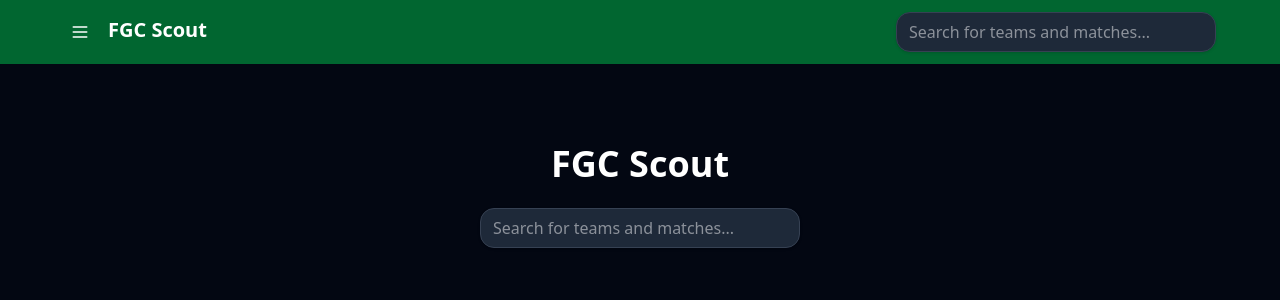
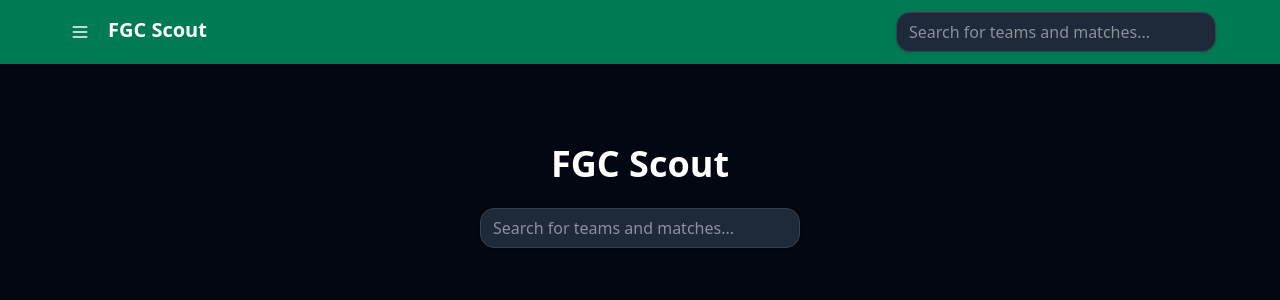
Before and after one commit to SpiceGears/fgcscout, a Next.js app in the folder fgcscout/: page / in a window 1280 px wide. Shown: the top 300 px of the page. Built offline with nearby package versions, Linux system fonts and the light colour scheme.

Commit message:
color fix

```diff
--- a/fgcscout/src/components/layout/Topbar.tsx
+++ b/fgcscout/src/components/layout/Topbar.tsx
@@ -11,7 +11,7 @@ export default function Topbar() {
   };
 
   return (
-    <div className="fixed inset-x-0 w-full px-6 py-4 top-0 h-16 bg-green-800 z-50">
+    <div className="fixed inset-x-0 w-full px-6 py-4 top-0 h-16 bg-emerald-700 z-50">
       <div className="h-full flex items-center justify-between px-4 sm:px-6 md:px-8 lg:px-10">
         <div className="flex items-center space-x-2 sm:space-x-3">
           <MobileSidebar />
```
